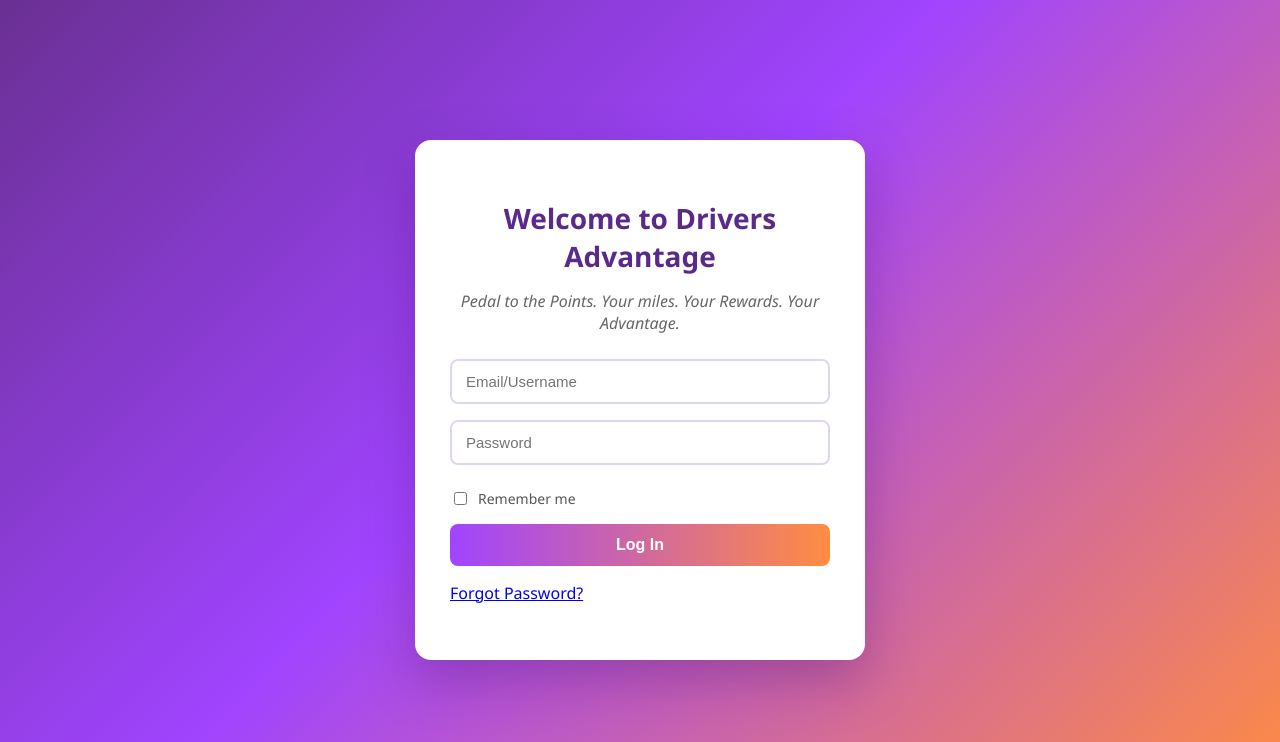
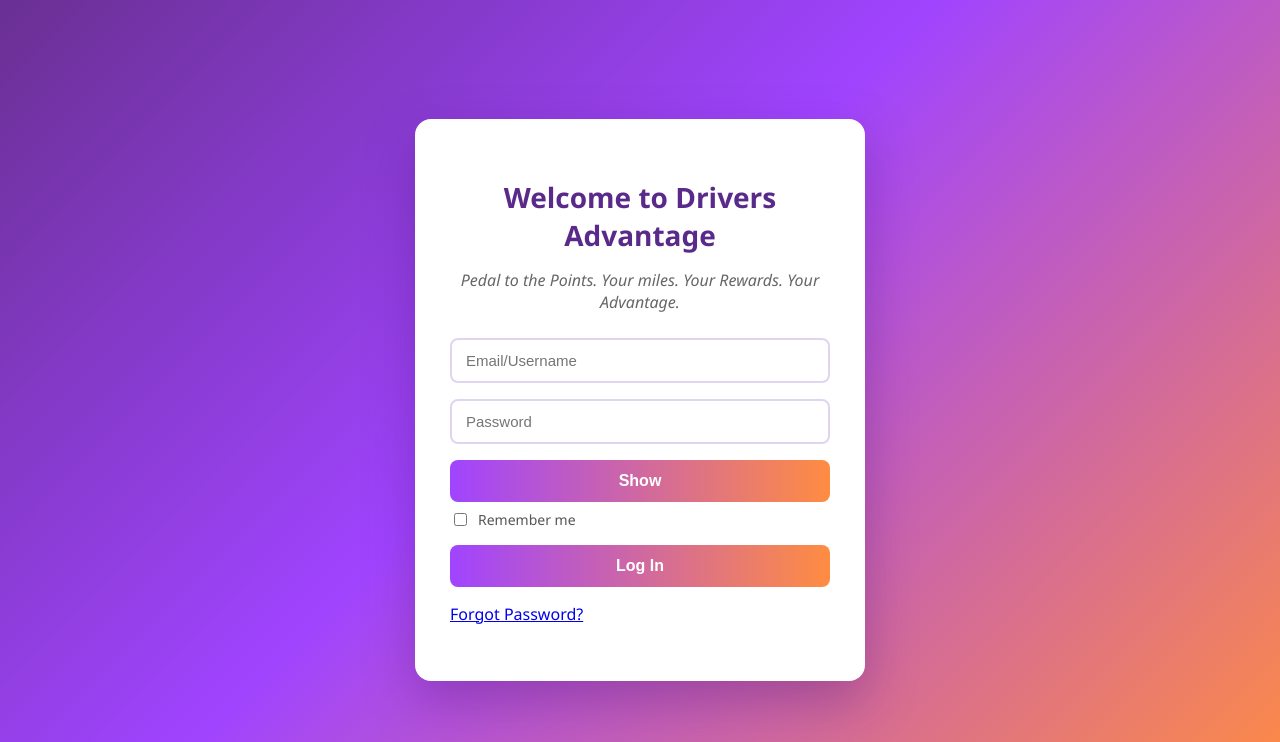
Before and after one commit to juliant3/CPSC4910-Team10-Project, a Flask app: page /login in a window 1280 px wide. Shown: the top 742 px of the page. Run offline with Flask 3, Linux system fonts and the light colour scheme.

Commit message:
make password visibility toggleable

```diff
--- a/frontend/templates/shared/login.html
+++ b/frontend/templates/shared/login.html
@@ -109,12 +109,25 @@
                 required
             >
 
+            <div class="password-container">
                 <input
                     type="password"
+                    id="login-password"
                     name="password"
                     placeholder="Password"
                     required
                 >
+
+                <button
+                    type="button"
+                    id="toggle-password"
+                    class="password-toggle"
+                    aria-label="Show password"
+                    aria-pressed="false"
+                >
+                    Show
+                </button>
+            </div>
 
             <label style="display: flex; align-items: center; gap: 8px; margin: 8px 0 16px; color: #555; font-size: 14px;">
                 <input type="checkbox" name="remember" style="width: auto;">
@@ -134,13 +147,13 @@
 </div>
 
 <script>
-    const passwordInput = document.getElementById("new_password");
+    const newPasswordInput = document.getElementById("new_password");
     const strengthBar = document.getElementById("strength-bar");
     const strengthText = document.getElementById("strength-text");
 
-    if (passwordInput) {
-        passwordInput.addEventListener("input", function () {
-            const password = passwordInput.value;
+    if (newPasswordInput) {
+        newPasswordInput.addEventListener("input", function () {
+            const password = newPasswordInput.value;
             let strength = 0;
 
             if (password.length >= 8) strength++;
@@ -173,6 +186,29 @@
             }
         });
     }
+
+    const loginPasswordInput = document.getElementById("login-password");
+    const togglePasswordButton = document.getElementById("toggle-password");
+
+    if (loginPasswordInput && togglePasswordButton) {
+        togglePasswordButton.addEventListener("click", function () {
+            const isHidden = loginPasswordInput.type === "password";
+
+            loginPasswordInput.type = isHidden ? "text" : "password";
+
+            togglePasswordButton.textContent = isHidden ? "Hide" : "Show";
+
+            togglePasswordButton.setAttribute(
+                "aria-label",
+                isHidden ? "Hide password" : "Show password"
+            );
+
+            togglePasswordButton.setAttribute(
+                "aria-pressed",
+                String(isHidden)
+            );
+        });
+    }
 </script>
 
 {% endblock %}
```
Lines whose indentation alone changed are shown as unchanged.
